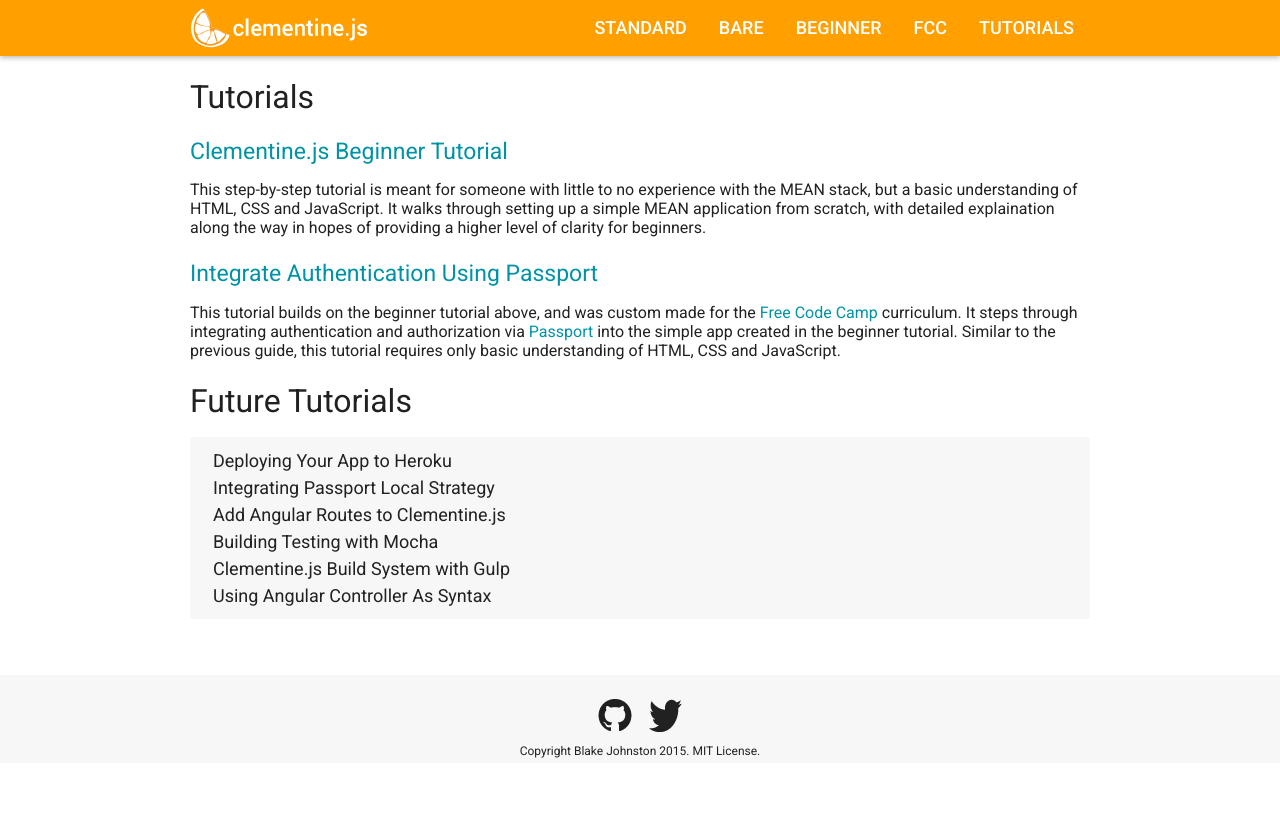
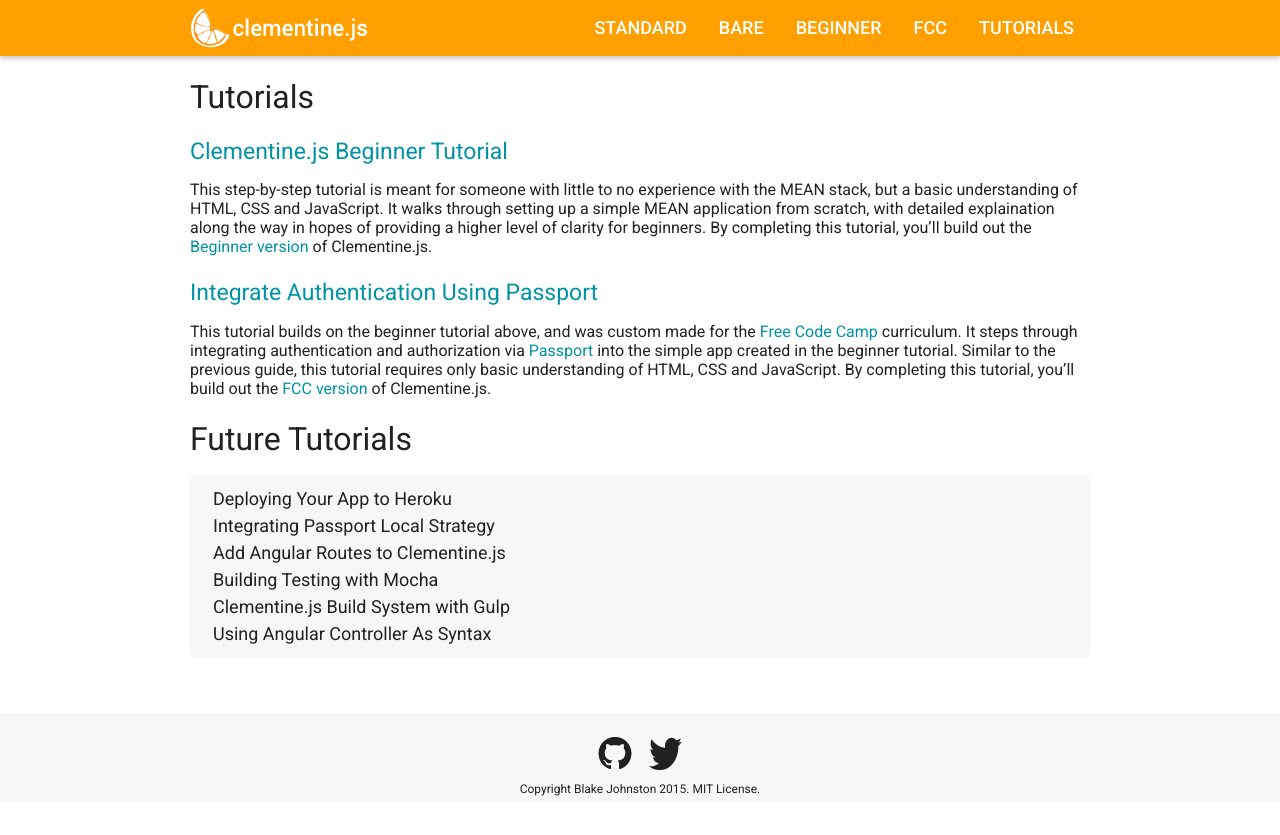
Before and after one commit to johnstonbl01/clementinejs, a Jekyll site: the page built from tutorials/tutorials.md, in a window 1280 px wide. Shown: the top 835 px of the page. Built offline with Jekyll 4.4.1, drawn with Linux system fonts in a browser that asks for light colours; Markdown is read by kramdown in place of the engine named in the settings.

Commit message:
Added links to appropriate Clementine.js versions in tutorial descriptions.

```diff
--- a/tutorials/tutorials.md
+++ b/tutorials/tutorials.md
@@ -6,11 +6,11 @@
 
 ### [Clementine.js Beginner Tutorial](/clementinejs/tutorials/tutorial-beginner.html)
 
-This step-by-step tutorial is meant for someone with little to no experience with the MEAN stack, but a basic understanding of HTML, CSS and JavaScript. It walks through setting up a simple MEAN application from scratch, with detailed explaination along the way in hopes of providing a higher level of clarity for beginners.
+This step-by-step tutorial is meant for someone with little to no experience with the MEAN stack, but a basic understanding of HTML, CSS and JavaScript. It walks through setting up a simple MEAN application from scratch, with detailed explaination along the way in hopes of providing a higher level of clarity for beginners. By completing this tutorial, you'll build out the [Beginner version](/clementinejs/beginner/beginner.md) of Clementine.js.
 
 ### [Integrate Authentication Using Passport](/clementinejs/tutorials/tutorial-passport.html)
 
-This tutorial builds on the beginner tutorial above, and was custom made for the [Free Code Camp](http://www.freecodecamp.com) curriculum. It steps through integrating authentication and authorization via [Passport](http://passportjs.org/) into the simple app created in the beginner tutorial. Similar to the previous guide, this tutorial requires only basic understanding of HTML, CSS and JavaScript.
+This tutorial builds on the beginner tutorial above, and was custom made for the [Free Code Camp](http://www.freecodecamp.com) curriculum. It steps through integrating authentication and authorization via [Passport](http://passportjs.org/) into the simple app created in the beginner tutorial. Similar to the previous guide, this tutorial requires only basic understanding of HTML, CSS and JavaScript. By completing this tutorial, you'll build out the [FCC version](/clementinejs/fcc/fcc.md) of Clementine.js.
 
 ## Future Tutorials
 
```
